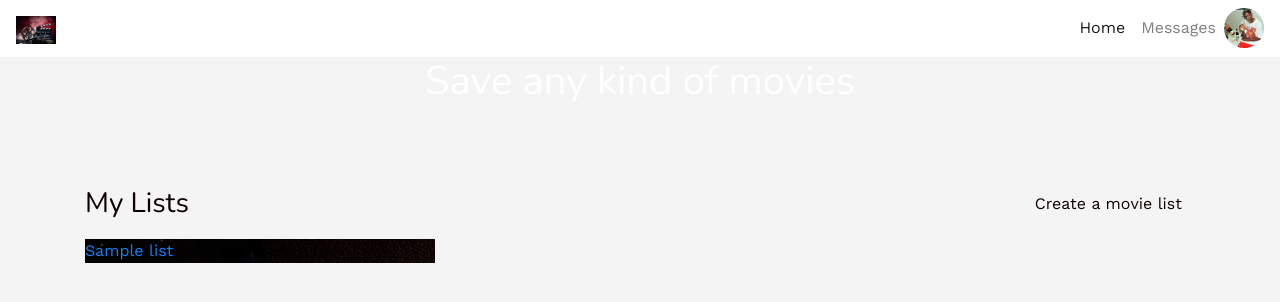
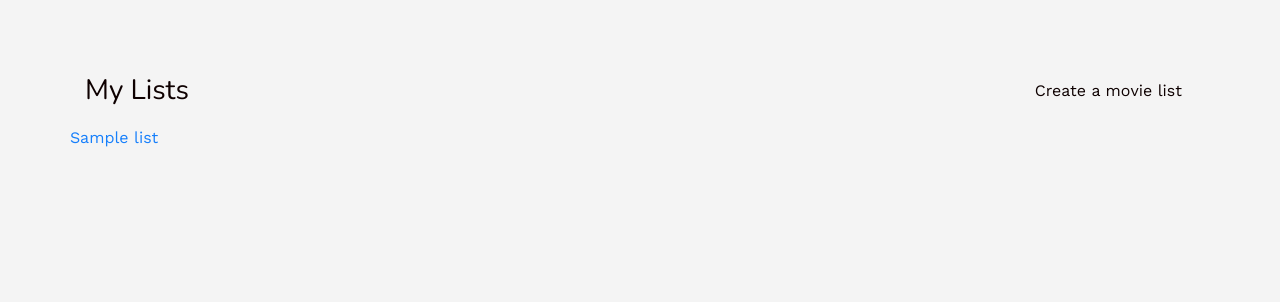
Before and after one commit to ricawdo/rails-watch-list, a Rails app: page /lists in a window 1280 px wide. Shown: the top 302 px of the page. Run offline with Rails 7, Linux system fonts and the light colour scheme; tables that the repository leaves empty hold one stand-in row (values such as "Sample post"); style sheets or scripts are compiled from the project's sources; some libraries are stand-ins or nearby versions.

Commit message:
before set up heroku

```diff
--- a/app/views/layouts/application.html.erb
+++ b/app/views/layouts/application.html.erb
@@ -12,34 +12,6 @@
   <meta name="viewport" content="width=device-width, initial-scale=1">
   <meta http-equiv="X-UA-Compatible" content="IE=edge,chrome=1">
   <body>
-  <div class="navbar navbar-expand-sm navbar-light navbar-lewagon">
-  <%= link_to "#", class: "navbar-brand" do %>
-    <%= image_tag "movie.jpeg" %>
-  <% end %>
-
-  <button class="navbar-toggler" type="button" data-toggle="collapse" data-target="#navbarSupportedContent" aria-controls="navbarSupportedContent" aria-expanded="false" aria-label="Toggle navigation">
-    <span class="navbar-toggler-icon"></span>
-  </button>
-
-
-  <div class="collapse navbar-collapse" id="navbarSupportedContent">
-    <ul class="navbar-nav mr-auto">
-      <li class="nav-item active">
-        <%= link_to "Home", "#", class: "nav-link" %>
-      </li>
-      <li class="nav-item">
-        <%= link_to "Messages", "#", class: "nav-link" %>
-      </li>
-      <li class="nav-item dropdown">
-        <%= image_tag "mj_cigare.jpeg", class: "avatar dropdown-toggle", id: "navbarDropdown", data: { toggle: "dropdown" }, 'aria-haspopup': true, 'aria-expanded': false %>
-        <div class="dropdown-menu dropdown-menu-right" aria-labelledby="navbarDropdown">
-          <%= link_to "Action", "#", class: "dropdown-item" %>
-          <%= link_to "Another action", "#", class: "dropdown-item" %>
-        </div>
-      </li>
-    </ul>
-  </div>
-</div>
     <%= yield %>
   </body>
 </html>
--- a/app/views/lists/index.html.erb
+++ b/app/views/lists/index.html.erb
@@ -1,8 +1,4 @@
 <div class="cover mb-4 d-flex align-items-center justify-content-center">
-  <div class="text-center text-white">
-    <h1>Save any kind of movies</h1>
-    <h3 class="typed-js"></h3>
-  </div>
 </div>
 <div class="container py-5">
   <div class="d-flex align-items-center justify-content-between mb-3">
@@ -11,11 +7,8 @@
   </div>
   <div class="row">
     <% @lists.each do |list| %>
-      <div class="co-12 colsm-6 col-md-4">
         <%= link_to list_path(list), class:'text-decoration-none' do %>
-          <div class="card-category" data-aos="zoom-in" style="background-image: linear-gradient(rgba(0,0,0,0.3), rgba(0,0,0,0.3)), url(<%= asset_path('background.jpg') %>)">
             <%= list.name %>
-          </div>
         <% end %>
       </div>
     <% end %>
--- a/app/views/lists/show.html.erb
+++ b/app/views/lists/show.html.erb
@@ -5,3 +5,4 @@
 <% end %>
 </ul>
 <%= link_to "Add a bookmark", new_list_bookmark_path(@list)%>
+<%= link_to "Homepage", lists_path%>
```
Also changed, not shown: config/database.yml (+3 -76 lines), Gemfile.lock.
